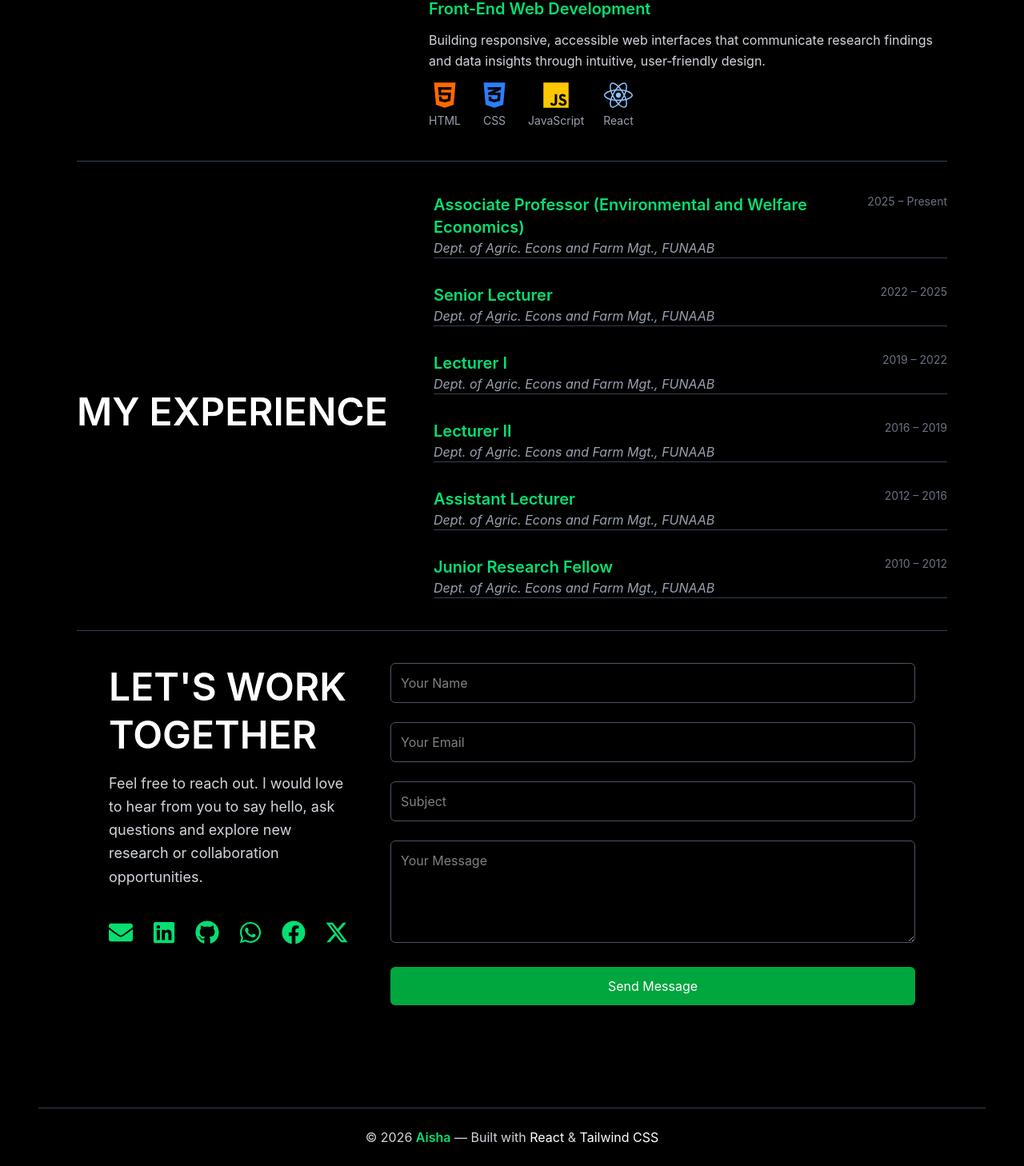
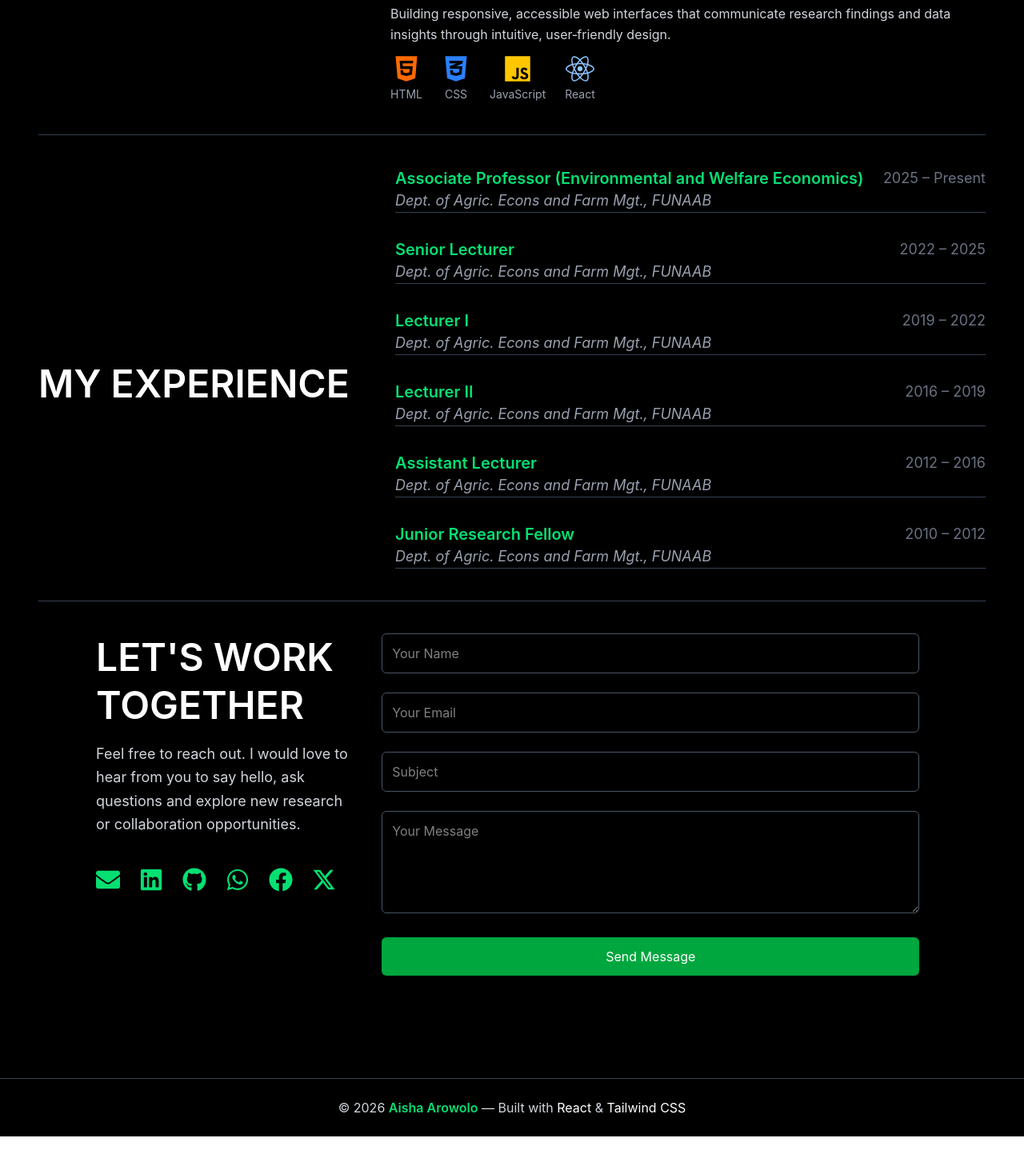
Before and after one commit to AishaArowoloGit/Aisha-Arowolo-Portfolio, a React (Vite) app: page /about-full in a window 1280 px wide. Shown: the part 1183-2641 px from the top of the page at 80% size. After the commit the page ends 2604 px from the top, so only its background shows below. Built offline with nearby package versions, Linux system fonts and the light colour scheme.

Commit message:
general update

```diff
--- a/src/App.jsx
+++ b/src/App.jsx
@@ -7,21 +7,27 @@ import Portfolio from "./pages/Portfolio";
 import AboutFull from "./pages/AboutFull";
 
 
-function ScrollManager() {
-  const { pathname, hash } = useLocation();
+function ScrollToTop() {
+  const { pathname } = useLocation();
+
+  useEffect(() => {
+    window.scrollTo(0, 0);
+  }, [pathname]);
+
+  return null;
+}
+
+function ScrollToHash() {
+  const { hash } = useLocation();
 
   useEffect(() => {
     if (hash) {
       const el = document.querySelector(hash);
       if (el) {
         el.scrollIntoView({ behavior: "smooth" });
-        return;
       }
     }
-
-    // Default behavior
-    window.scrollTo({ top: 0, behavior: "smooth" });
-  }, [pathname, hash]);
+  }, [hash]);
 
   return null;
 }
@@ -29,8 +35,9 @@ function ScrollManager() {
 
 function App() {
   return (
-    <div className="font-poppins bg-black text-white min-h-screen overflow-x-hidden px-4 md:px-6 lg:px-12">
-      <ScrollManager />
+    <div className="font-poppins bg-black text-white min-h-screen overflow-x-hidden ">
+      <ScrollToTop />
+      <ScrollToHash />
 
       <Navbar />
 
--- a/src/components/Academic.jsx
+++ b/src/components/Academic.jsx
@@ -9,7 +9,7 @@ function Academic() {
   return (
     <section
   id="academic"
-  className="scroll-mt-24 bg-black text-white pt-10 pb-20 px-8 border-b border-gray-700"
+  className="scroll-mt-24 bg-black text-white pt-10 pb-20 px-8 md:px-12 lg:px-16 border-b border-gray-700"
 >
   <h2 className="text-3xl md:text-4xl lg:text-5xl font-semibold mb-6">
     ACADEMIC AND RESEARCH WORK
--- a/src/components/Certifications.jsx
+++ b/src/components/Certifications.jsx
@@ -36,8 +36,8 @@ function Certifications() {
   ];
 
   return (
-    <section id="certifications" className="pt-10 pb-20 bg-black text-white border-b border-gray-700 ">
-      <div className=" mx-auto px-8">
+    <section id="certifications" className="pt-10 pb-20 px-8 md:px-12 lg:px-16 bg-black text-white border-b border-gray-700 ">
+      <div >
         <h2 className="text-3xl md:text-4xl lg:text-5xl font-semibold mb-8">CERTIFICATIONS</h2>
 
         {/* 1 column mobile → 3 columns tablet → 4 columns desktop */}
--- a/src/components/Contact.jsx
+++ b/src/components/Contact.jsx
@@ -26,7 +26,7 @@ function Contact() {
     });
 
     if (response.ok) {
-      showPopup("success", "Message sent successfully!");
+      showPopup("success", "Message sent! Thank you for reaching out. I’ll be in touch shortly.");
       form.reset();
     } else {
       showPopup("error", "Something went wrong. Try again.");
@@ -34,7 +34,7 @@ function Contact() {
   };
 
   return (
-    <section id="contact" className="p-8 bg-black text-white scroll-mt-24 pt-10 pb-20 w-full overflow-x-hidden ">
+    <section id="contact" className="p-8 bg-black text-white scroll-mt-24 pt-10 pb-20 px-8 md:px-12 lg:px-16 w-full overflow-x-hidden ">
 
       {/* Popup Modal */}
       {popup && (
@@ -49,11 +49,11 @@ function Contact() {
       )}
 
         {/* Text/Social Links and Form Columns */}
-      <div className="grid md:grid-cols-3 gap-12 px-2">
+      <div className="grid md:grid-cols-3 gap-8 px-2">
 
         {/* Lets Connect Text and Social Links */}
         <div className="md:col-span-1 w-full">
-          <h2 className="text-3xl md:text-4xl lg:text-5xl font-semibold mb-4 text-white leading-tight">
+          <h2 className="text-3xl md:text-[32px] lg:text-5xl font-semibold mb-4 text-white leading-tight">
             LET'S WORK TOGETHER
           </h2>
 
--- a/src/components/Footer.jsx
+++ b/src/components/Footer.jsx
@@ -1,7 +1,7 @@
 export default function Footer() {
   return (
-    <footer className="text-center py-6 bg-black text-gray-300 border-t border-gray-700">
-      © 2026 <span className="text-green-400 font-semibold">Aisha</span> — Built with{" "}
+    <footer className="text-center py-6 px-4 bg-black text-gray-300 border-t border-gray-700">
+      © 2026 <span className="text-green-400 font-semibold">Aisha Arowolo</span> — Built with{" "}
       <span className="text-white">React</span> &{" "}
       <span className="text-white">Tailwind CSS</span>
     </footer>
--- a/src/components/Hero.jsx
+++ b/src/components/Hero.jsx
@@ -2,26 +2,26 @@ import MyPhotoImg from "../assets/MyPhoto.png";
 
 function Hero() {
   return (
-    <section id="home" className="bg-black flex flex-col w-full md:flex-row items-center gap-10 md:gap-28 px-4 md:px-12 py-20 scroll-mt-24 border-b border-gray-700">
+    <section id="home" className="bg-black flex flex-col w-full md:flex-row items-center gap-14 md:gap-20 lg:gap-28 px-8 md:px-12 lg:px-16 py-20 scroll-mt-24 border-b border-gray-700">
       {/* Hero Text */}
-      <div className="text-center md:text-left">
-        <h1 className="text-3xl md:text-4xl lg:text-5xl font-bold mb-12 text-white leading-tight">
+      <div>
+        <h1 className="text-3xl md:text-[35px] lg:text-5xl font-bold mb-12 text-white leading-tight">
           Hi, I am <br /> AISHA AROWOLO
         </h1>
 
-        <p className="text-base md:text-md lg:text-lg mb-12 text-gray-300 max-w-sm">
+        <p className="text-base md:text-md lg:text-lg mb-12 text-gray-300 max-w-md">
           An Associate Professor of Environmental and Resource Economics passionate about crafting intelligent solutions through research, analytics, and modern web development.
         </p>
 
-        <div className="flex gap-6">
-          <a href="#contact" className="bg-green-600 text-white px-6 py-3 rounded-md hover:bg-green-500 transition">
+        <div className="flex items-center gap-4">
+          <a href="#contact" className="bg-green-600 text-white px-4 py-3 rounded-md hover:bg-green-500 transition">
             Get in Touch
           </a>
 
           <a
             href="/AishaCV.pdf"
             download
-            className="bg-green-600 text-white px-6 py-3 rounded-md hover:bg-green-500 transition"
+            className="bg-green-600 text-white px-4 py-3 rounded-md hover:bg-green-500 transition"
           >
             Download My CV
           </a>
@@ -32,7 +32,7 @@ function Hero() {
 
       {/* My Photo */}
 
-      <img src={MyPhotoImg} alt="Aisha Arowolo" className="w-60 h-60 md:w-80 md:h-80 lg:w-[420px] lg:h-[420px] xl:w-[480px] xl:h-[480px] object-contain shadow-lg rotate-6"/>
+      <img src={MyPhotoImg} alt="Aisha Arowolo" className="w-60 h-60 md:w-80 md:h-80 lg:w-[480px] lg:h-[480px] object-contain shadow-lg rotate-6"/>
 
 
     </section>
--- a/src/pages/AboutFull.jsx
+++ b/src/pages/AboutFull.jsx
@@ -157,11 +157,11 @@ function AboutFull() {
           <div className="flex justify-between items-start border-b border-gray-700">
             <div>
               <h3 className="text-xl font-semibold text-green-400">Associate Professor (Environmental and Welfare Economics)</h3>
-              <p className="text-gray-400 italic">
+              <p className="text-gray-400 md:text-md lg:text-lg italic">
                 Dept. of Agric. Econs and Farm Mgt., FUNAAB
               </p>
             </div>
-            <p className="text-gray-500 text-xs md:text-sm whitespace-nowrap">
+            <p className="text-gray-500 text-sm md:text-md lg:text-lg whitespace-nowrap">
               2025 – Present
             </p>
           </div>
@@ -169,11 +169,11 @@ function AboutFull() {
           <div className="flex justify-between items-start border-b border-gray-700">
             <div>
               <h3 className="text-xl font-semibold text-green-400">Senior Lecturer</h3>
-              <p className="text-gray-400 italic">
+              <p className="text-gray-400 md:text-md lg:text-lg italic">
                 Dept. of Agric. Econs and Farm Mgt., FUNAAB
               </p>
             </div>
-            <p className="text-gray-500 text-xs md:text-sm whitespace-nowrap">
+            <p className="text-gray-500 text-sm md:text-md lg:text-lg whitespace-nowrap">
               2022 – 2025
             </p>
           </div>
@@ -181,11 +181,11 @@ function AboutFull() {
           <div className="flex justify-between items-start border-b border-gray-700">
             <div>
               <h3 className="text-xl font-semibold text-green-400">Lecturer I</h3>
-              <p className="text-gray-400 italic">
+              <p className="text-gray-400 md:text-md lg:text-lg italic">
                 Dept. of Agric. Econs and Farm Mgt., FUNAAB
               </p>
             </div>
-            <p className="text-gray-500 text-sm whitespace-nowrap">
+            <p className="text-gray-500 text-sm md:text-md lg:text-lg whitespace-nowrap">
               2019 – 2022
             </p>
           </div>
@@ -193,11 +193,11 @@ function AboutFull() {
           <div className="flex justify-between items-start border-b border-gray-700">
             <div>
               <h3 className="text-xl font-semibold text-green-400">Lecturer II</h3>
-              <p className="text-gray-400 italic">
+              <p className="text-gray-400 md:text-md lg:text-lg italic">
                 Dept. of Agric. Econs and Farm Mgt., FUNAAB
               </p>
             </div>
-            <p className="text-gray-500 text-sm whitespace-nowrap">
+            <p className="text-gray-500 text-sm md:text-md lg:text-lg whitespace-nowrap">
               2016 – 2019
             </p>
           </div>
@@ -205,11 +205,11 @@ function AboutFull() {
           <div className="flex justify-between items-start border-b border-gray-700">
             <div>
               <h3 className="text-xl font-semibold text-green-400">Assistant Lecturer</h3>
-              <p className="text-gray-400 italic">
+              <p className="text-gray-400 md:text-md lg:text-lg italic">
                 Dept. of Agric. Econs and Farm Mgt., FUNAAB
               </p>
             </div>
-            <p className="text-gray-500 text-sm whitespace-nowrap">
+            <p className="text-gray-500 text-sm md:text-md lg:text-lg whitespace-nowrap">
               2012 – 2016
             </p>
           </div>
@@ -217,11 +217,11 @@ function AboutFull() {
           <div className="flex justify-between items-start border-b border-gray-700 mb-10">
             <div>
               <h3 className="text-xl font-semibold text-green-400">Junior Research Fellow</h3>
-              <p className="text-gray-400 italic">
+              <p className="text-gray-400 md:text-md lg:text-lg italic">
                 Dept. of Agric. Econs and Farm Mgt., FUNAAB
               </p>
             </div>
-            <p className="text-gray-500 text-sm whitespace-nowrap">
+            <p className="text-gray-500 text-sm md:text-md lg:text-lg whitespace-nowrap">
               2010 – 2012
             </p>
           </div>
```
Also changed, not shown: src/components/About.jsx (+4 -4 lines), src/components/Navbar.jsx (+29 -1 lines), src/components/Projects.jsx (+10 -6 lines).
